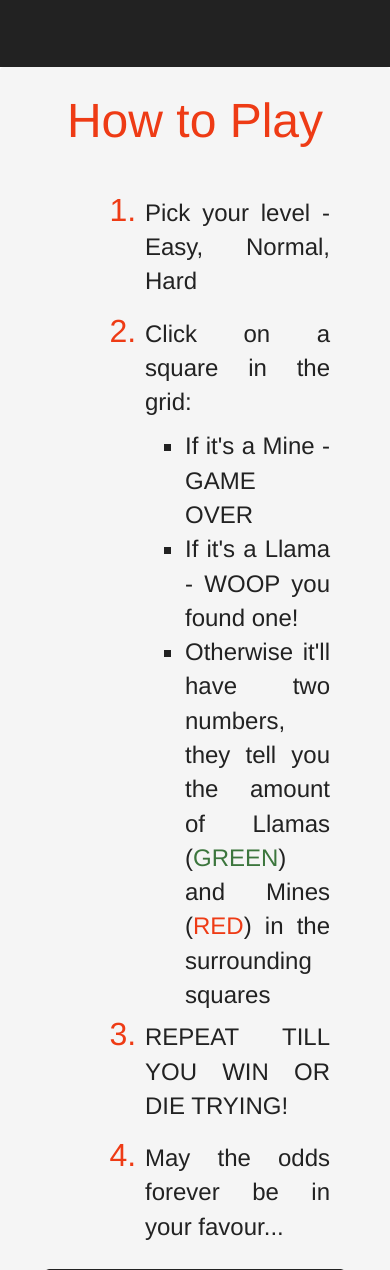
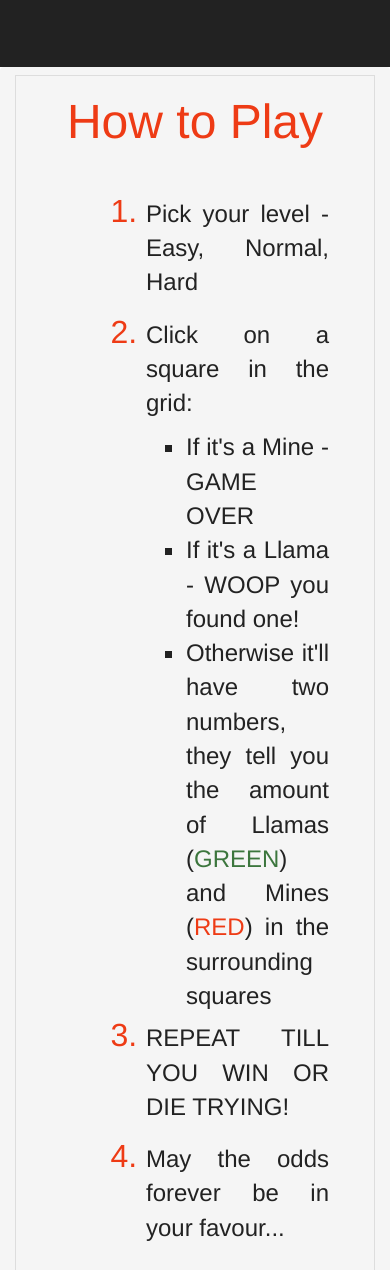
Before and after one commit to gordi1308/LlamaLandmine, a Django app: page /llamalandmine/how_to/ in a window 390 px wide; the page is wider, and only the part inside the window is pictured. Shown: the part 53-1323 px from the top of that part. Run offline with Django 3.2, Linux system fonts and the light colour scheme; some libraries are stand-ins or nearby versions.

Commit message:
change to responsive layout of howto page

```diff
--- a/bad_llama_games/templates/howto.html
+++ b/bad_llama_games/templates/howto.html
@@ -7,8 +7,8 @@
     <link href="{%  static "css/sb-admin.css" %}" rel="stylesheet">
 
 {% block body %}
-    <div class ="container-fluid">
-        <div class="col-sm-12">
+    <div class ="container-fluid table-bordered">
+        <div class="col-lg-12 col-md-12 col-sm-12 col-xs-12">
             <h1 class="text-center text-orange text-title">How to Play</h1><!--Text on the left hand side-->
             <div class="col-xs-12 col-sm-12 col-md-12 col-lg-6 table-padded">
                 <ol class ="number">
@@ -51,5 +51,5 @@
                 <a href="{% url 'play' %}"  class="btn btn-primary btn-block btn-huge">Play Now !</a>
             </div>
         </div>
-    </div>
+   </div>
 {% endblock %}
```
